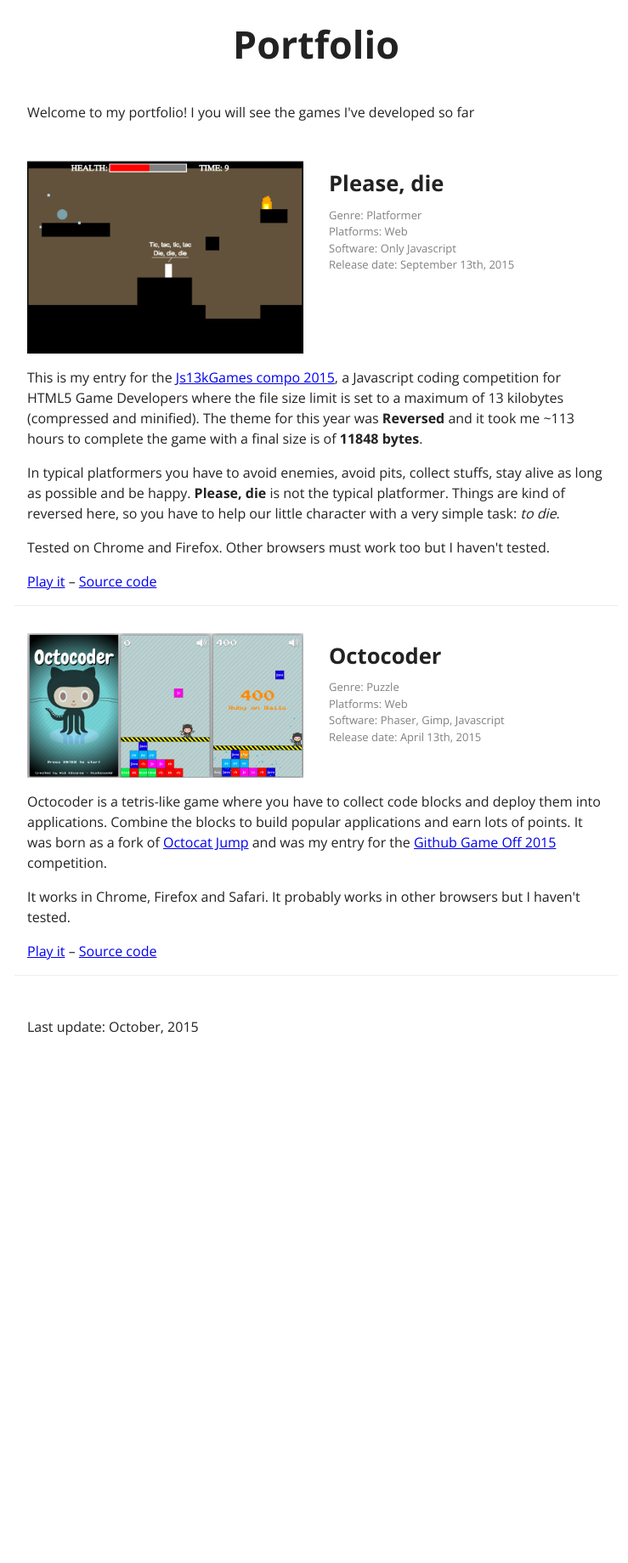
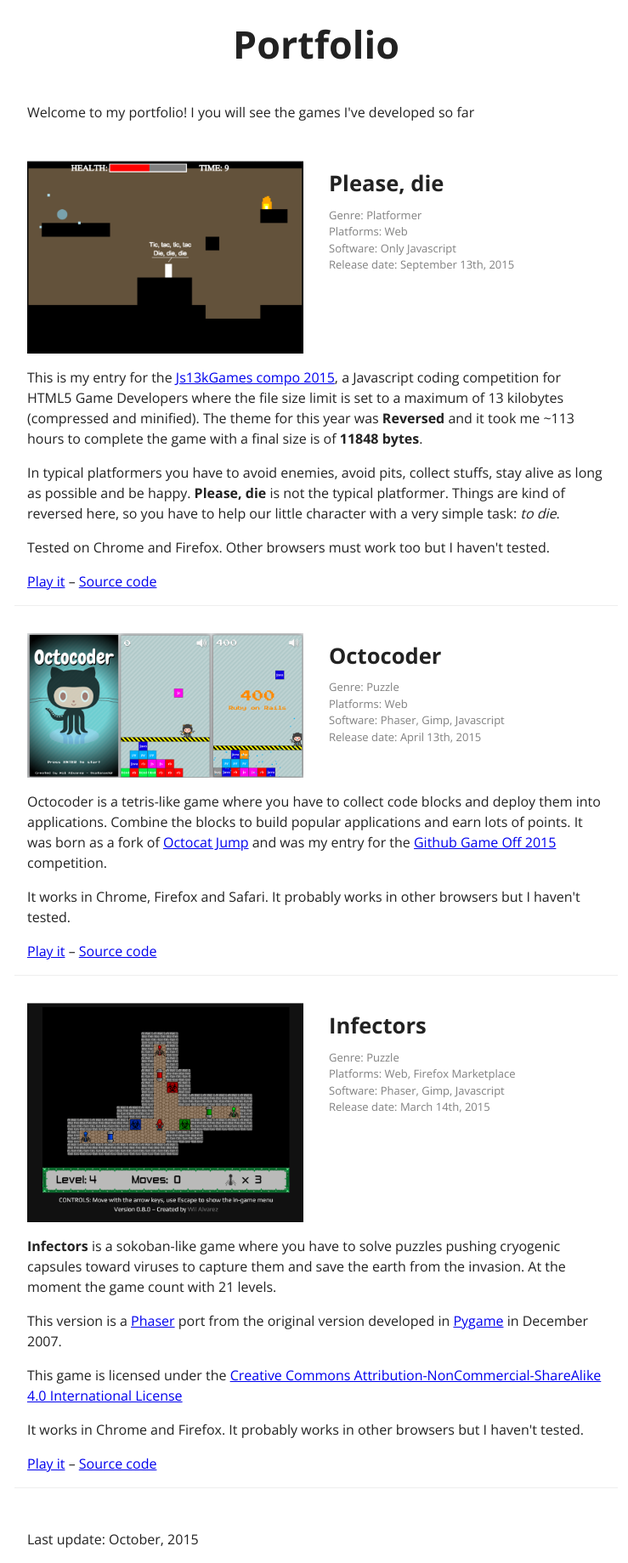
Before and after one commit to satanas/site, a Jekyll site: the page built from portfolio/index.html, in a window 1280 px wide. Shown: the whole page at 85% size, without its empty margins (268-1007 px from the left). Built offline with Jekyll 4.4.1, drawn with Linux system fonts in a browser that asks for light colours; Markdown is read by kramdown in place of the engine named in the settings; before the commit the page ends 1236 px from its top, so only the background shows below that.

Commit message:
Added infectors

```diff
--- a/_data/games/index.yml
+++ b/_data/games/index.yml
@@ -1,2 +1,3 @@
 - name: 20150913-please-die
 - name: 20150413-octocoder
+- name: infectors
--- /dev/null
+++ b/_data/games/infectors.yml
@@ -0,0 +1,22 @@
+title: Infectors
+genre: Puzzle
+platforms: Web, Firefox Marketplace
+software: Phaser, Gimp, Javascript
+release_date: March 14th, 2015
+image: infectors-screenshot.png
+description: |
+  <p><strong>Infectors</strong> is a sokoban-like game where you have to solve puzzles pushing cryogenic capsules
+  toward viruses to capture them and save the earth from the invasion. At the moment the game count with 21 levels.</p>
+
+  <p>This version is a <a href="http://phaser.io" alt="Phaser">Phaser</a> port from the original version developed in
+  <a href="http://pygame.org" alt="Pygame">Pygame</a> in December 2007.</p>
+
+  <p>This game is licensed under the <a href="http://creativecommons.org/licenses/by-nc-sa/4.0/" alt="License">Creative
+  Commons Attribution-NonCommercial-ShareAlike 4.0 International License</a></p>
+
+  <p>It works in Chrome and Firefox. It probably works in other browsers but I haven't tested.</p>
+
+  <p>
+    <a href="http://satanas.github.io/infectors/" alt="Play it">Play it</a> –
+    <a href="https://github.com/satanas/infectors" alt="Source code">Source code</a>
+  </p>
```
Also changed, not shown: assets/images/infectors-screenshot.png (added).
